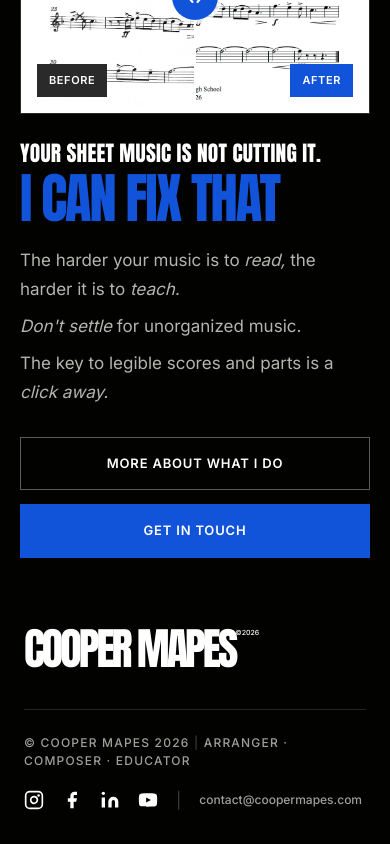
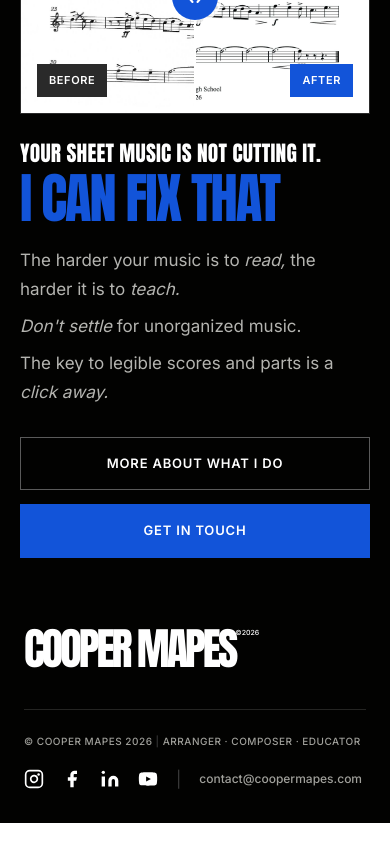
Before and after one commit to coopermapes/coopermapes.com, a Next.js app: page / in a window 390 px wide. Shown: the part 924-1768 px from the top of the page. After the commit the page ends 1747 px from the top, so only its background shows below. Built offline with nearby package versions, Linux system fonts and the light colour scheme.

Commit message:
fix(mobile): footer copyright bar fits one line at 375px

```diff
--- a/app/components/Footer.tsx
+++ b/app/components/Footer.tsx
@@ -2,6 +2,7 @@
 
 import Link from "next/link";
 import { useState } from "react";
+import { useIsMobile } from "../hooks/useIsMobile";
 
 const SOCIAL = [
   {
@@ -70,6 +71,7 @@ function SocialLink({ href, label, icon }: { href: string; label: string; icon:
 
 export default function Footer() {
   const [emailHov, setEmailHov] = useState(false);
+  const isMobile = useIsMobile();
 
   return (
     <footer style={{
@@ -118,11 +120,12 @@ export default function Footer() {
       }}>
         <span style={{
           fontFamily: "var(--font-inter)",
-          fontSize: 12,
+          fontSize: isMobile ? 10 : 12,
           fontWeight: 500,
-          letterSpacing: "1.2px",
+          letterSpacing: isMobile ? "0.5px" : "1.2px",
           textTransform: "uppercase",
           color: "#A0A09B",
+          whiteSpace: isMobile ? "nowrap" : undefined,
         }}>
           © Cooper Mapes 2026{" "}
           <span style={{ color: "#3A3A3A" }}>|</span>
```
